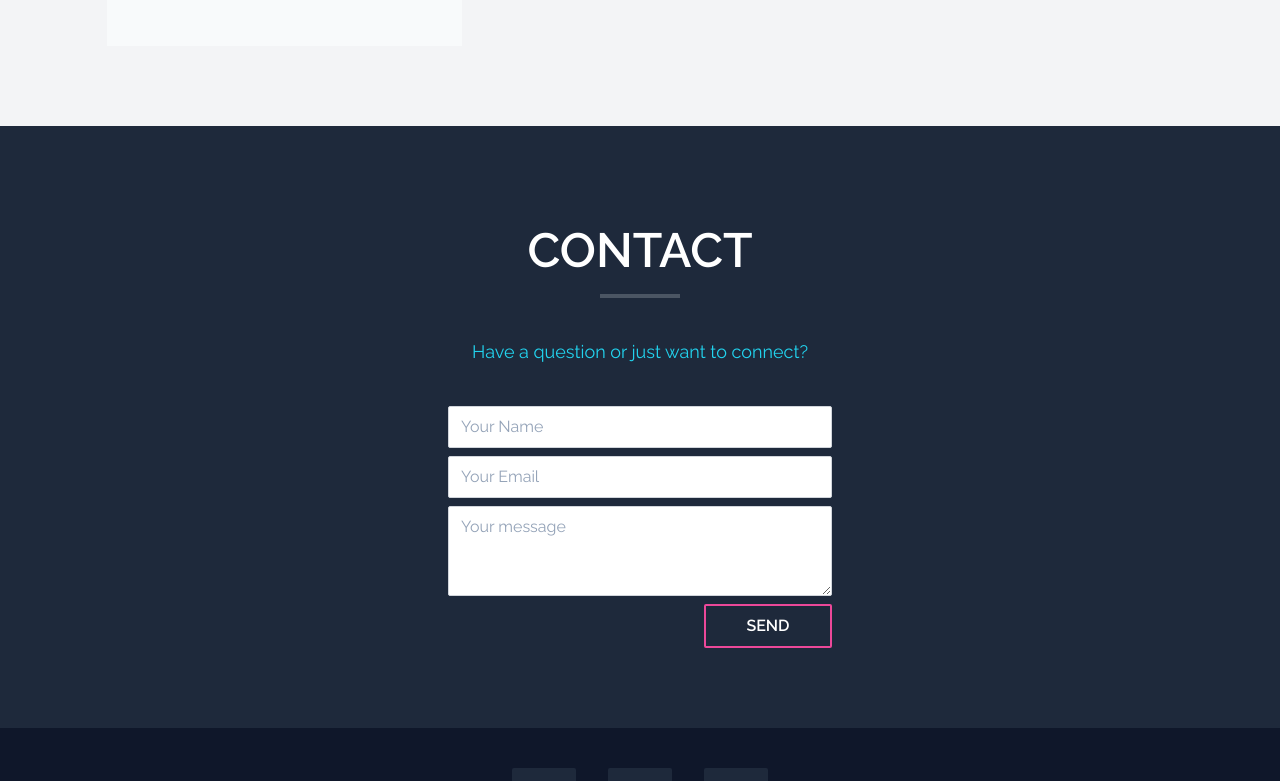
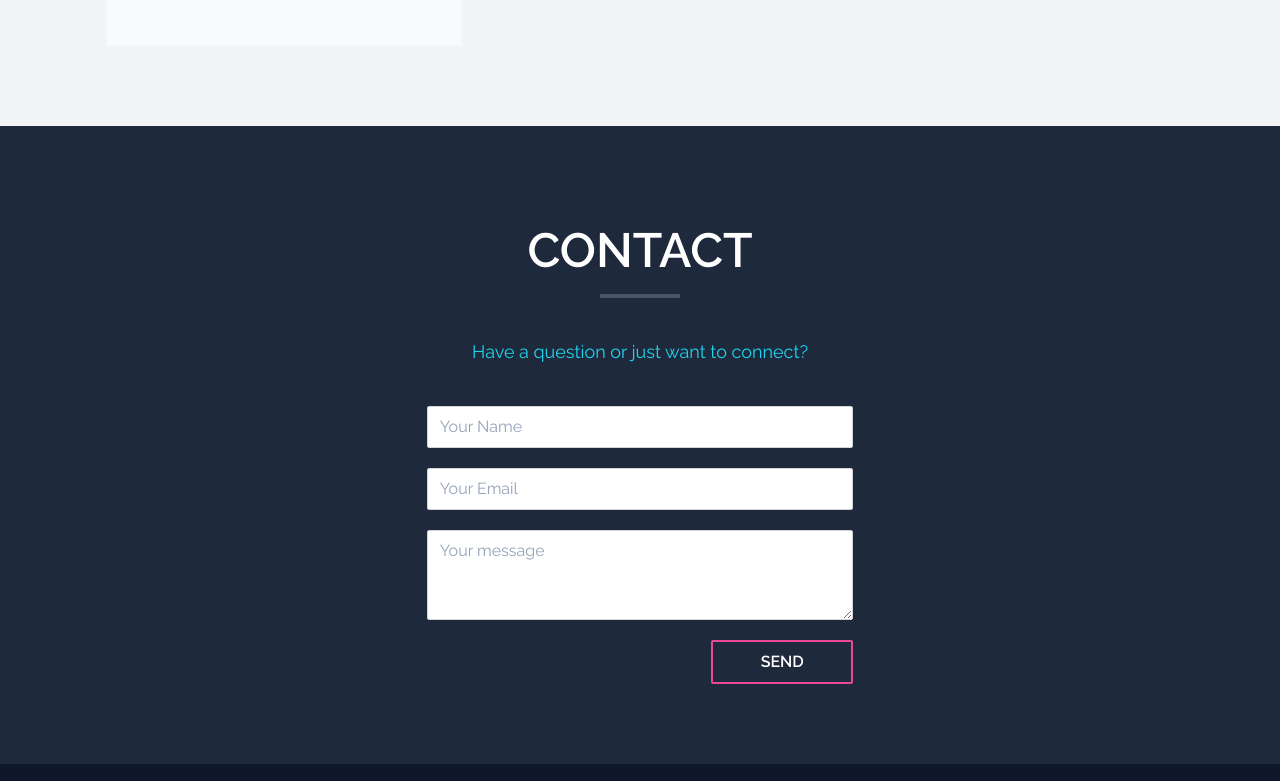
Before and after one commit to parading-purple-drumhead/Portfolio, a React (Vite) app: page / in a window 1280 px wide. Shown: the part 3480-4261 px from the top of the page. Built offline with nearby package versions, Linux system fonts and the light colour scheme.

Commit message:
Contact form

```diff
--- a/src/sections/Contact.tsx
+++ b/src/sections/Contact.tsx
@@ -20,17 +20,20 @@ const Contact = () => {
   }
 
   return (
-    <div className="contact bg-slate-800 px-40 py-20">
-      <div className="contact-content text-white">
+    <div className="contact bg-slate-800 py-20">
+      <div className="contact-content mx-auto w-[95vw] text-white sm:w-10/12 md:w-4/5 lg:w-10/12">
         <SectionTitle title="Contact" />
         {!formSent && (
           <p className="text-center text-lg text-cyan-400" data-aos="fade-left">
             Have a question or just want to connect?
           </p>
         )}
-        <div className="contact-form mx-auto w-2/5" data-aos="zoom-in">
+        <div
+          className="contact-form mx-auto w-11/12 sm:w-4/5 md:w-3/5 lg:w-2/5"
+          data-aos="zoom-in"
+        >
           {!formSent && (
-            <form className="mt-10 flex flex-col gap-2">
+            <form className="mt-10 flex flex-col gap-5">
               <input
                 type="text"
                 id="name"
```
